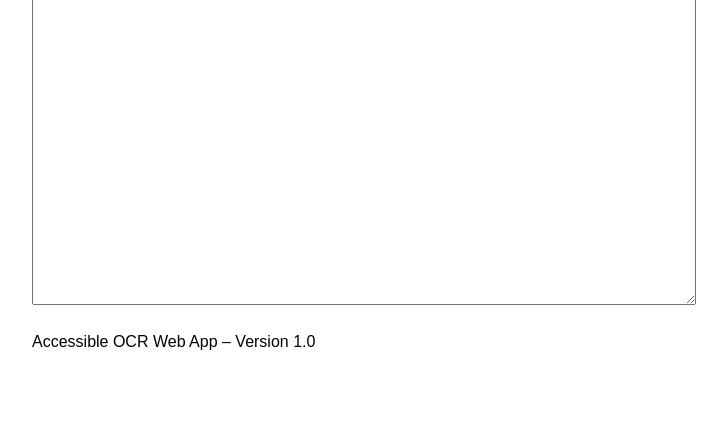
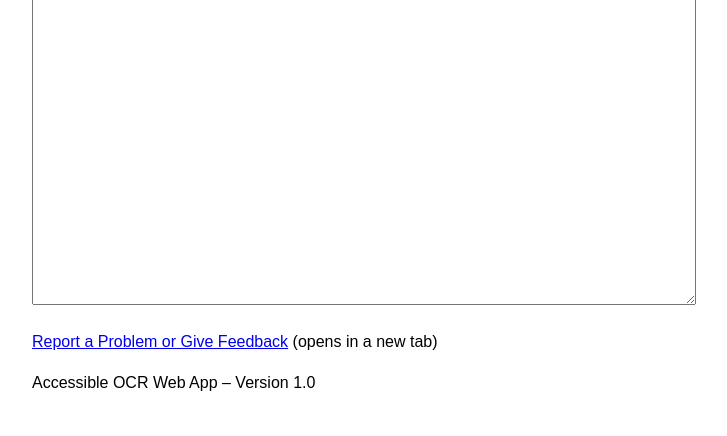
Before and after one commit to manumadhu-techhub/Accessible-OCR-Web-App, a Flask app: page / in a window 1280 px wide. Shown: the part 674-1110 px from the top of the page, without its empty margins (8-735 px from the left). Before the commit the page ends 1024 px from the top, so only its background shows below. Run offline with Flask 3, Linux system fonts and the light colour scheme.

Commit message:
Add feedback form link to page

```diff
--- a/templates/index.html
+++ b/templates/index.html
@@ -86,6 +86,7 @@ readonly>{{ extracted_text }}</textarea>
 
 <p id="copyMsg" aria-live="polite"></p>
 
+<p><a href="https://docs.google.com/forms/d/e/1FAIpQLSfWJRilb-htHu8g4JkS8me_DZzrtce-A5eFs8qk8lQhihpTzw/viewform" target="_blank" rel="noopener">Report a Problem or Give Feedback</a> (opens in a new tab)</p>
 <p>Accessible OCR Web App – Version 1.0</p>
 
 <script src="{{ url_for('static', filename='js/script.js') }}"></script>
```
